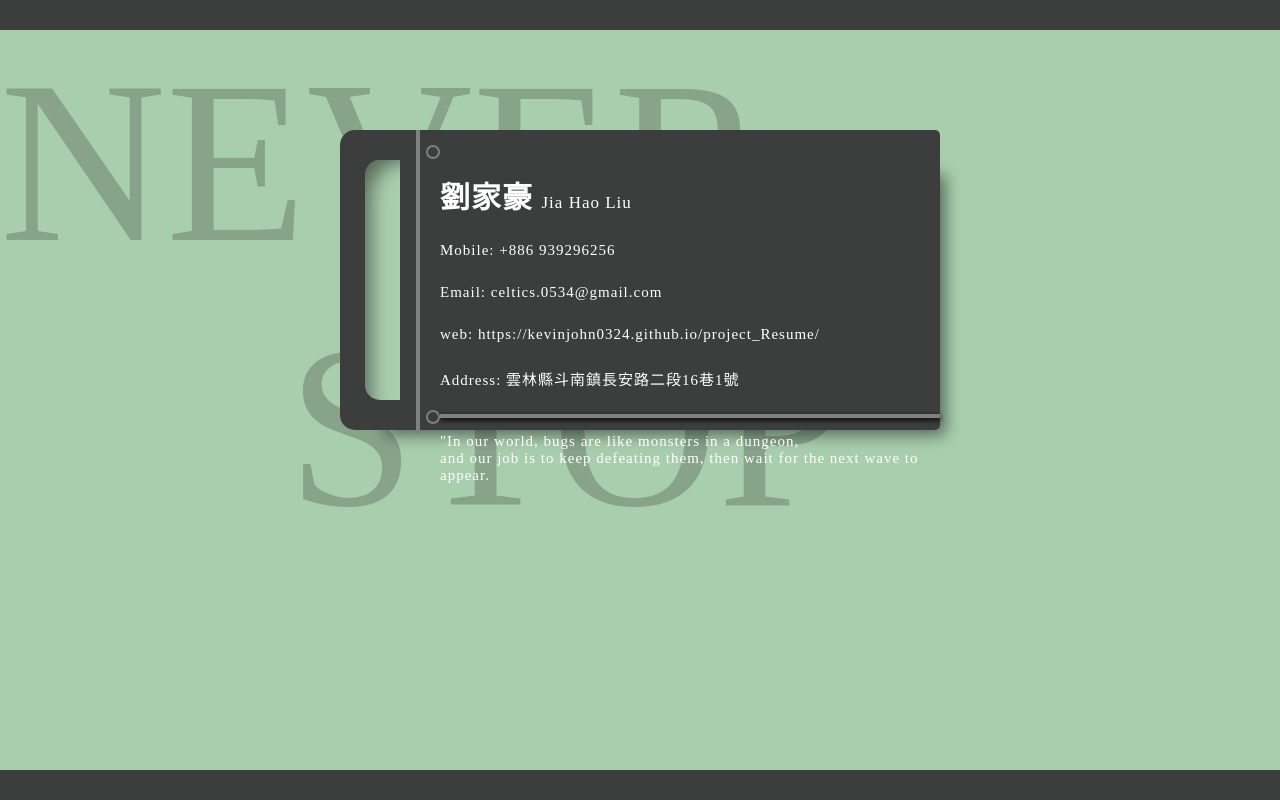
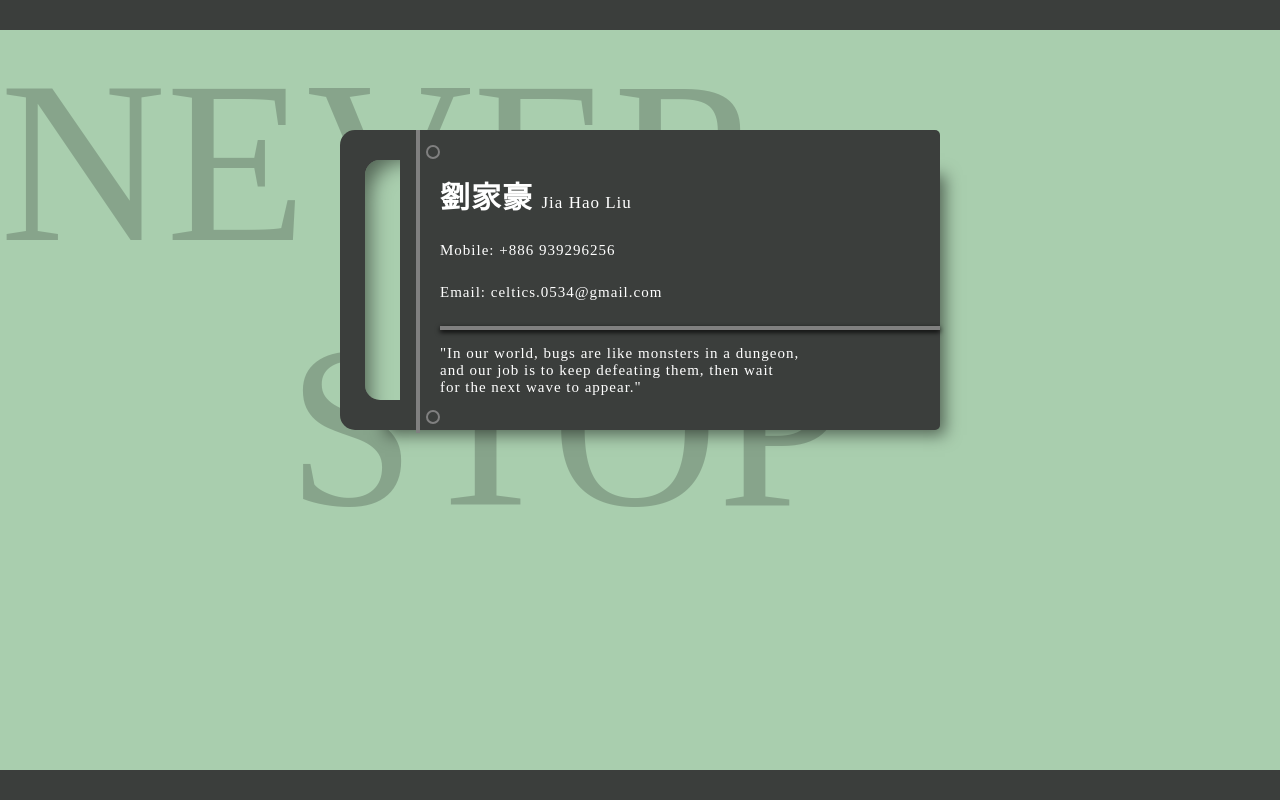
Before and after one commit to KevinJohn0324/Front-end, a plain HTML site: page contact.html in a window 1280 px wide. Drawn offline with Linux system fonts and the light colour scheme.

Commit message:
update20231006

```diff
--- a/contact.html
+++ b/contact.html
@@ -22,11 +22,10 @@
         </h2>
         <h5>Mobile: +886 939296256</h5>
         <h5>Email: celtics.0534@gmail.com</h5>
-        <h5>web: https://kevinjohn0324.github.io/project_Resume/</h5>
-        <h5>Address: 雲林縣斗南鎮長安路二段16巷1號</h5>
         <hr class="hr1" />
-        <p>"In our world, bugs are like monsters in a dungeon, <br>and our job is to keep defeating them, then wait for
-            the next wave to appear.</p>
+        <p>"In our world, bugs are like monsters in a dungeon, <br>and our job is to keep defeating them, then wait
+            <br>for the next wave to appear."
+        </p>
     </div>
 </body>
 
```
Also changed, not shown: project_JapanTravel/style/style.scss (+14 -1 lines), project_JapanTravel/style/style.css, 1 other file.
